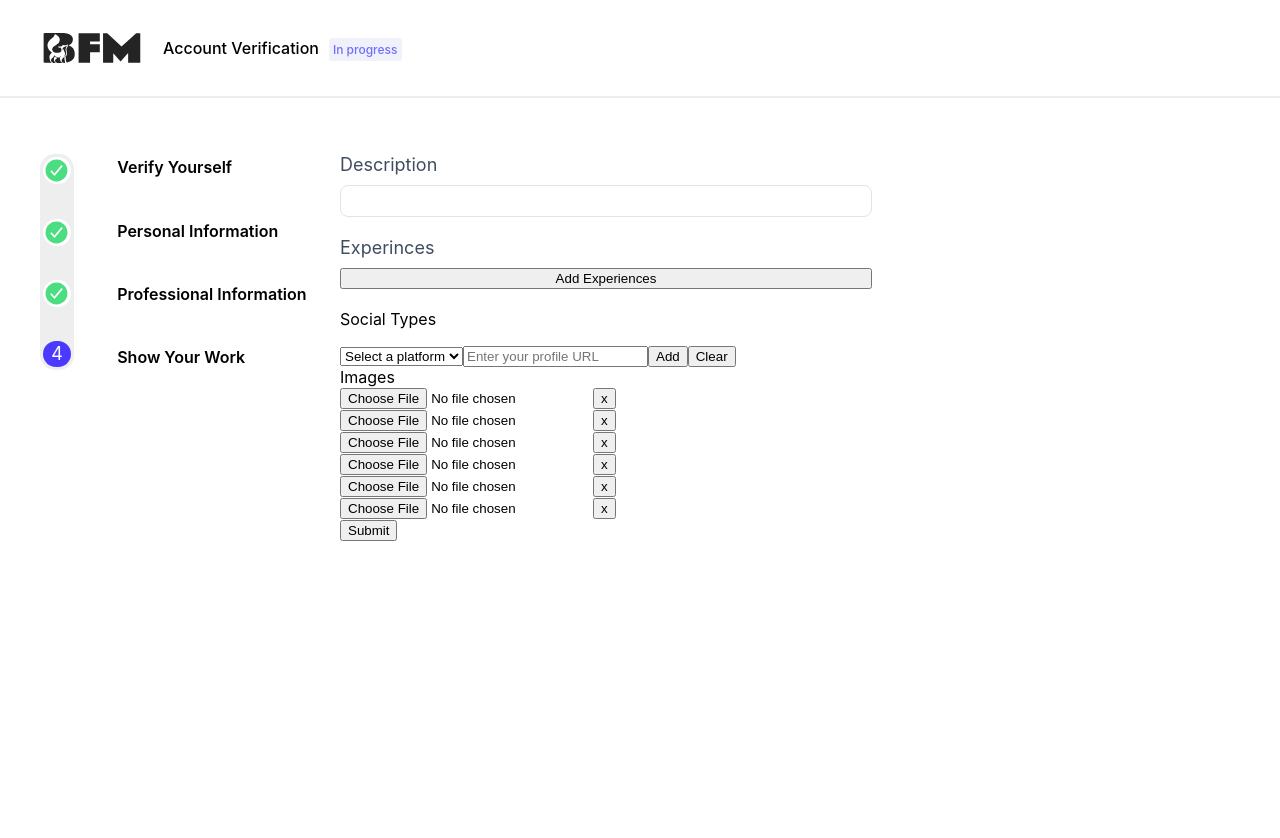
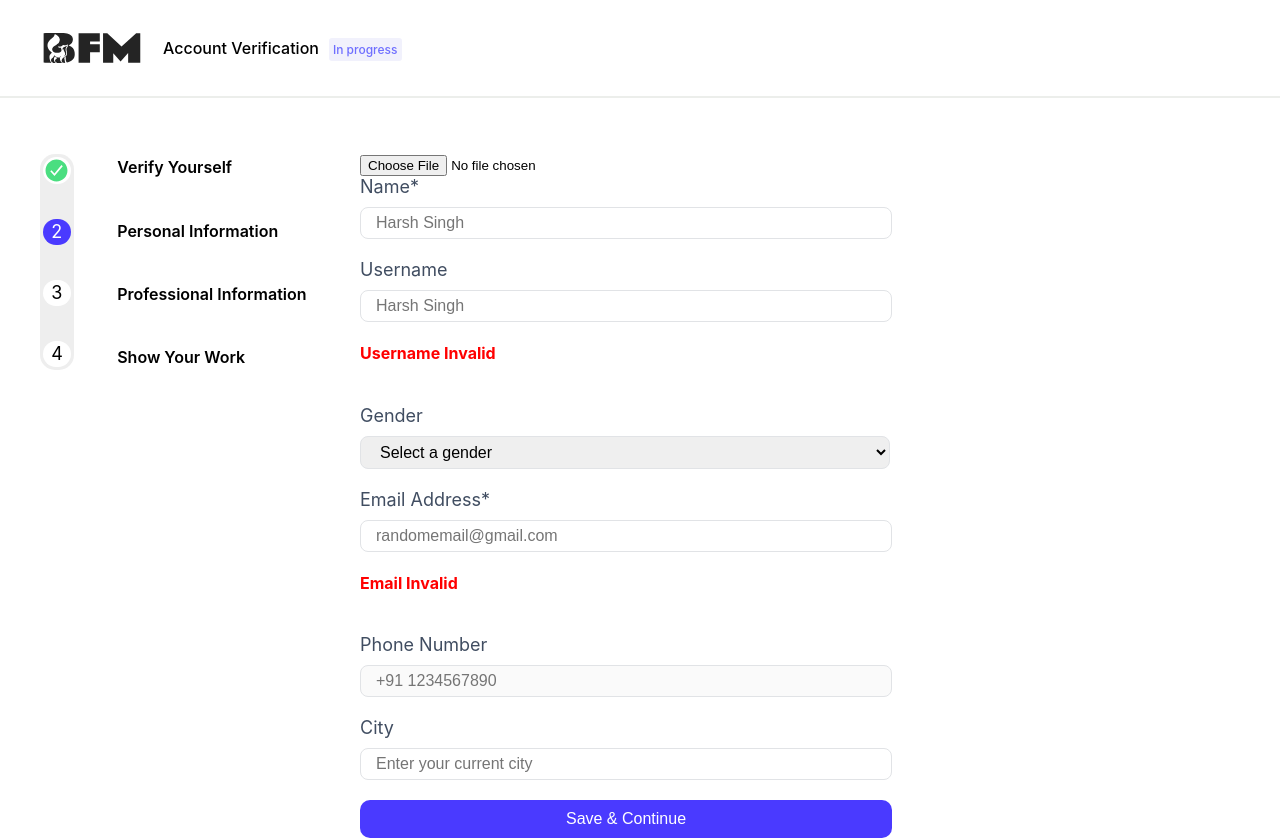
Before and after one commit to rajan-personal/bfm-form-app, a React (Vite) app: page / in a window 1280 px wide. Before the commit the page ends 800 px from the top, so only its background shows below. Built offline with nearby package versions, Linux system fonts and the light colour scheme.

Commit message:
all apies added

```diff
--- a/src/componenets/forms/Login.jsx
+++ b/src/componenets/forms/Login.jsx
@@ -72,7 +72,10 @@ export default function Login({ setPage }) {
         .then((result) => {
           // User signed in successfully.
           let token = result.user.accessToken;
+          let uid = result.user.uid;
+          console.log(uid);
           sessionStorage.setItem("bfm-form-seller-token", token);
+          sessionStorage.setItem("bfm-form-seller-uid", uid);
 
           loginUser(token)
             .then((data) => {
--- a/src/componenets/forms/PersonalInfo.jsx
+++ b/src/componenets/forms/PersonalInfo.jsx
@@ -1,11 +1,66 @@
-import React from "react";
+import React, { useEffect, useState } from "react";
 import style from "../../styles/Form.module.css";
+import axios from "axios";
 
 export default function PersonalInfo({ seller, setSeller, setPage }) {
+  let emailValidateTimeOut;
+  let userNameValidateTimeOut;
+  const [isEmailValid, setIsEmailValid] = useState(false);
+  const [isUserNameValid, setIsUserNameValid] = useState(false);
+
   const handleSubmit = (e) => {
     e.preventDefault();
     setPage(3);
   };
+
+  const checkEmail = async (value) => {
+    try {
+      if (value === "") return Promise.resolve(false);
+      const uid = sessionStorage.getItem("bfm-form-seller-uid");
+      const response = await axios.get(
+        `https://api.blackfoxmetaverse.io/check/email?uid=${uid}&email=${value}`
+      );
+      return Promise.resolve(response.data);
+    } catch (error) {
+      return Promise.reject(error);
+    }
+  };
+
+  const checkUserName = async (value) => {
+    try {
+      if (value === "") return Promise.resolve(false);
+      const uid = sessionStorage.getItem("bfm-form-seller-uid");
+      const response = await axios.get(
+        `https://api.blackfoxmetaverse.io/check/userName?uid=${uid}&userName=${value}`
+      );
+      return Promise.resolve(response.data);
+    } catch (error) {
+      return Promise.reject(error);
+    }
+  };
+
+  useEffect(() => {
+    if (emailValidateTimeOut) {
+      clearTimeout(emailValidateTimeOut);
+    }
+    emailValidateTimeOut = setTimeout(() => {
+      checkEmail(seller.email)
+        .then((res) => setIsEmailValid(res))
+        .catch((err) => setIsEmailValid(false));
+    }, 500);
+  }, [seller.email]);
+
+  useEffect(() => {
+    if (userNameValidateTimeOut) {
+      clearTimeout(userNameValidateTimeOut);
+    }
+    userNameValidateTimeOut = setTimeout(() => {
+      checkUserName(seller.userName)
+        .then((res) => setIsUserNameValid(res))
+        .catch((err) => setIsUserNameValid(false));
+    }, 500);
+  }, [seller.userName]);
+
   return (
     <div>
       <form onSubmit={handleSubmit}>
@@ -64,6 +119,9 @@ export default function PersonalInfo({ seller, setSeller, setPage }) {
                   }))
                 }
               />
+              {isUserNameValid ? null : (
+                <h4 style={{ color: "red" }}>Username Invalid</h4>
+              )}
             </div>
           </div>
           <div>
@@ -111,6 +169,9 @@ export default function PersonalInfo({ seller, setSeller, setPage }) {
                   }))
                 }
               />
+              {isEmailValid ? null : (
+                <h4 style={{ color: "red" }}>Email Invalid</h4>
+              )}
             </div>
           </div>
           <div>
--- a/src/componenets/forms/WorkInfo.jsx
+++ b/src/componenets/forms/WorkInfo.jsx
@@ -4,6 +4,7 @@ import { FaDribbble, FaGithub, FaLinkedinIn } from "react-icons/fa6";
 import { RiInstagramFill } from "react-icons/ri";
 import { SiBehance } from "react-icons/si";
 import { RxCross2 } from "react-icons/rx";
+import axios from "axios";
 
 const SocialTypes = [
   {
@@ -108,11 +109,60 @@ export default function WorkInfo({ seller, setSeller, setPage }) {
     }
   };
 
-  const handleSubmit = (e) => {
+  const handleSubmit = async (e) => {
     e.preventDefault();
-    console.log("input completed");
-    alert("form submitted hitting server");
+
+    const formData = new FormData();
+    formData.append("image", seller.image);
+    formData.append("resume", seller.resume);
+    formData.append("name", seller.name);
+    formData.append("userName", seller.userName);
+    formData.append("gender", seller.gender);
+    formData.append("email", seller.email);
+    formData.append("phone_number", seller.phone_number);
+    formData.append("city", seller.city);
+    formData.append("profession", seller.profession);
+    formData.append("experience", seller.experience);
+    formData.append("collegeName", seller.collegeName);
+    formData.append("description", seller.description);
+    formData.append("services", JSON.stringify(seller.services));
+    formData.append("skills", JSON.stringify(seller.skills));
+    formData.append(
+      "experienceDetails",
+      JSON.stringify(seller.experienceDetails)
+    );
+    formData.append(
+      "socialMediaLinks",
+      JSON.stringify(seller.socialMediaLinks)
+    );
+
+    // Append images
+    seller.images.forEach((img, index) => {
+      formData.append("images", img);
+    });
+
+    // Append coordinates
+    formData.append("coordinates", JSON.stringify(seller.coordinates));
+
+    try {
+      const token = sessionStorage.getItem("bfm-form-seller-token");
+      const response = await axios.post(
+        "https://api.blackfoxmetaverse.io/main/seller",
+        formData,
+        {
+          headers: {
+            "Content-Type": "multipart/form-data",
+            token: token,
+          },
+        }
+      );
+      console.log(response.data);
+      navigate("/Acknowledge");
+    } catch (error) {
+      console.error(error);
+    }
   };
+
   return (
     <div>
       <form onSubmit={handleSubmit}>
--- a/src/componenets/screens/Home.jsx
+++ b/src/componenets/screens/Home.jsx
@@ -7,7 +7,7 @@ import ProfessionalInfo from "../forms/ProfessionalInfo";
 import WorkInfo from "../forms/WorkInfo";
 
 export default function Home() {
-  const [page, setPage] = useState(4);
+  const [page, setPage] = useState(2);
 
   const [seller, setSeller] = useState({
     image: null,
```
